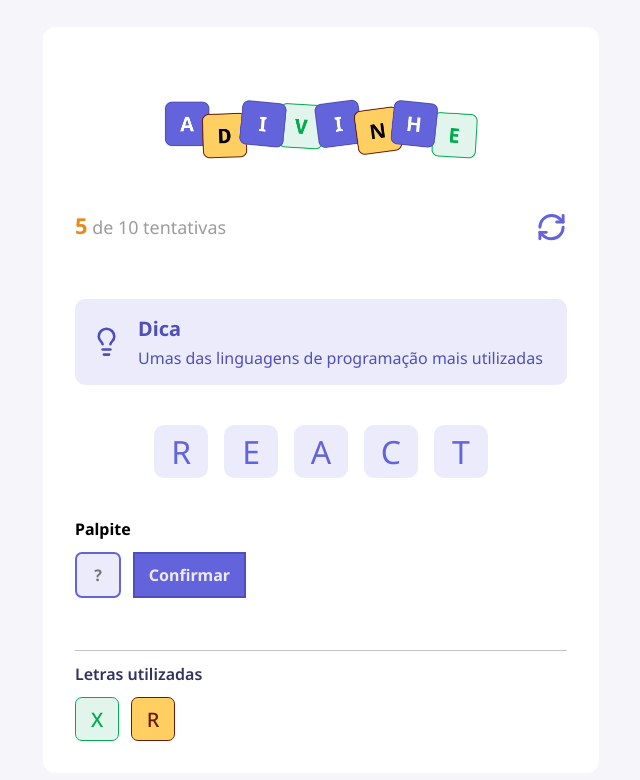
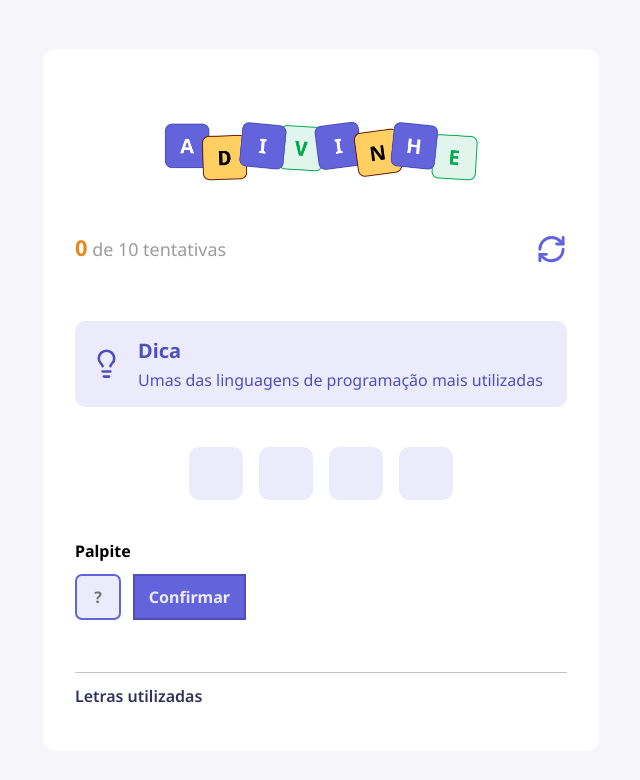
Before and after one commit to Manoelhns/adivinhe, a React (Vite) app: page / in a window 1280 px wide. Shown: the top 780 px of the page, without its empty margins (319-959 px from the left). Built offline with nearby package versions, Linux system fonts and the light colour scheme.

Commit message:
add sorteando letras e listando e exibindo letra palavra

```diff
--- a/src/App.tsx
+++ b/src/App.tsx
@@ -1,32 +1,56 @@
 import styles from "./app.module.css"
+import { useEffect, useState } from "react"
+import { WORDS, type Challenge } from "./utils/words"
 
 import { Header } from "./components/Header"
 import { Tip } from "./components/Tip"
 import { Letter } from "./components/Letter"
 import { Input } from "./components/Input"
 import { Button } from "./components/Button"
-import { LettersUsed } from "./components/LettersUsed"
+import { LettersUsed, type LettersUsedProps } from "./components/LettersUsed"
 
 export default function() {
-
+  const [attemps, setAttemps] = useState(0)
+  const [letter,setLetter] = useState("")
+  const [lettersUsed, setLettersUsed] = useState<LettersUsedProps[]>([])
+  const [challenge, setChallenge] = useState<Challenge | null>(null)
   function handleRestartGame() {
     alert("Reiniciar o jogo!")
+  }
+
+  function startGame() {
+    const index = Math.floor(Math.random() * WORDS.length)
+    const randomWord = WORDS[index]
+    setChallenge(randomWord)
+
+    setAttemps(0)
+    setLetter("")
+  }
+
+  useEffect(() => {
+    startGame()
+  }, [])
+
+  if(!challenge){
+    return
   }
 
 
 
   return <div className={styles.container}>
     <main>
-      <Header current={5} max={10} onRestart={handleRestartGame} />
+      <Header current={attemps} max={10} onRestart={handleRestartGame} />
 
       <Tip tip="Umas das linguagens de programação mais utilizadas "/>
 
       <div className={styles.word}>
-        <Letter value="R"/>
-        <Letter value="E"/>
-        <Letter value="A"/>
-        <Letter value="C"/>
-        <Letter value="T"/>
+        {
+          challenge.word.split("").map(()=>(
+            <Letter value=""/>
+          ))
+        }
+
+
       </div>
 
       <h4>Palpite</h4>
@@ -36,7 +60,7 @@
         <Button title="Confirmar"/>
       </div>
 
-      <LettersUsed />
+      <LettersUsed data={lettersUsed} />
 
     </main>
 
--- a/src/components/LettersUsed/index.tsx
+++ b/src/components/LettersUsed/index.tsx
@@ -2,13 +2,27 @@
 
 import { Letter } from "../Letter"
 
-export function LettersUsed() {
+export type LettersUsedProps = {
+    value: string,
+    correct: boolean
+}
+
+type props = {
+    data:LettersUsedProps[]
+}
+
+export function LettersUsed({ data }: props) {
     return <div className={styles.lettersUsed}>
         <h5>Letras utilizadas</h5>
 
         <div>
-            <Letter value="X" size="small" color="correct"/>
-            <Letter value="R" size="small" color="wrong"/>
+            {
+                data.map(({value, correct})=> (
+                    <Letter value="X" size="small" color="correct"/>
+                ))
+            }
+
+
         </div>
     </div>
 }
```
